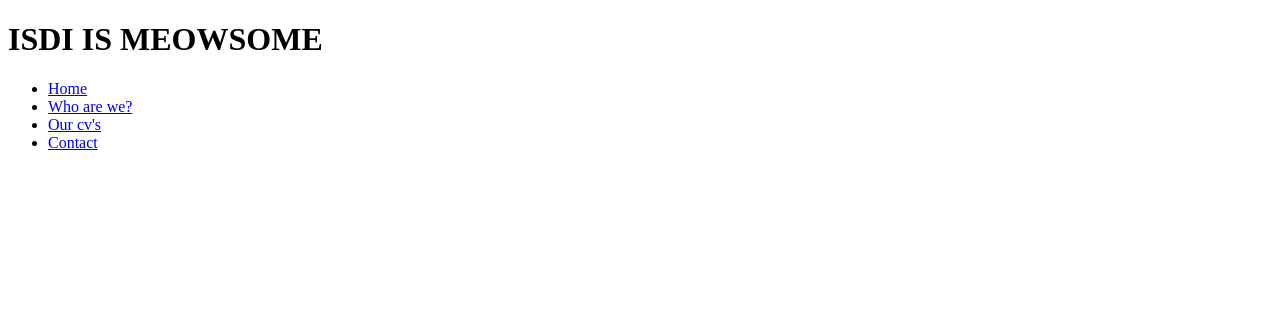
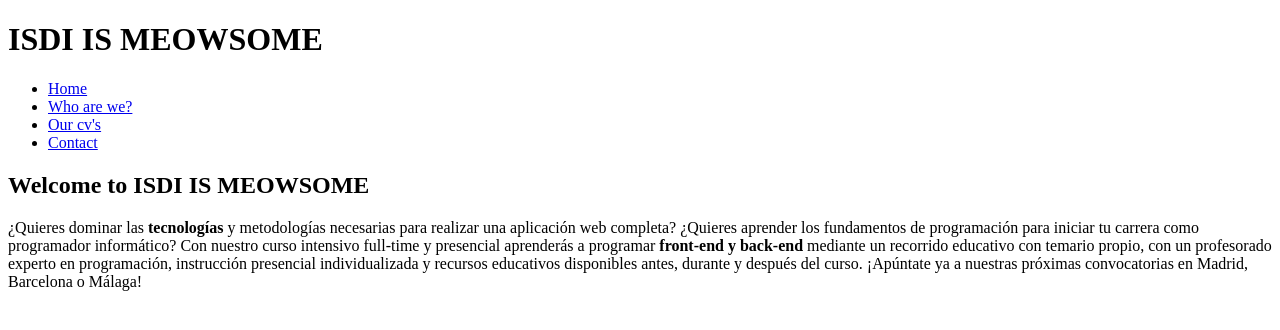
Before and after one commit to NaryLozano/202304-w1ch2-nary-lozano-max-pou, a plain HTML site: page index.html in a window 1280 px wide. Drawn offline with Linux system fonts and the light colour scheme.

Commit message:
add description to home

```diff
--- a/index.html
+++ b/index.html
@@ -18,6 +18,19 @@
       <li><a href="contacto.html">Contact</a></li>
     </ul>
   </header>
+  <section>
+    <h1>Welcome to ISDI IS MEOWSOME</h1>
+    <p>¿Quieres dominar las <strong> tecnologías</strong> y metodologías necesarias para realizar una aplicación web
+      completa? ¿Quieres aprender
+      los fundamentos de programación para iniciar tu carrera como programador informático? Con nuestro curso intensivo
+      full-time y presencial aprenderás a programar <strong> front-end y back-end </strong> mediante un recorrido
+      educativo con temario propio,
+      con un profesorado experto en programación, instrucción presencial individualizada y recursos educativos
+      disponibles
+      antes, durante y después del curso. ¡Apúntate ya a nuestras próximas convocatorias en Madrid, Barcelona o Málaga!
+    </p>
+
+  </section>
 </body>
 
 </html>
```
